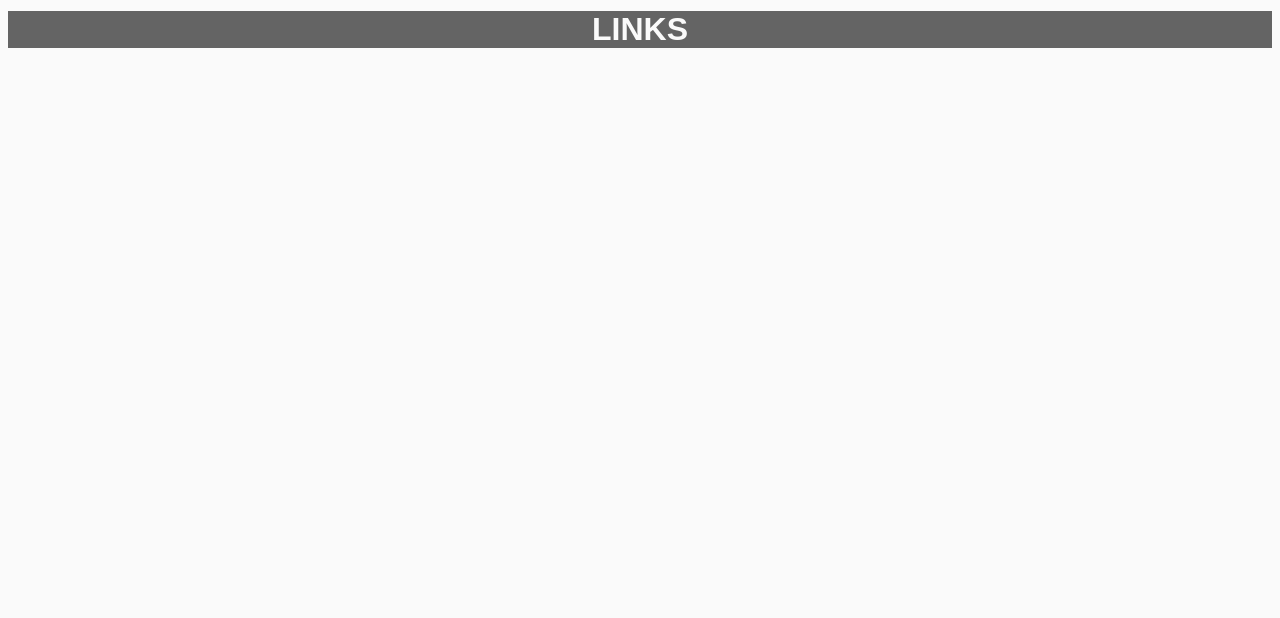
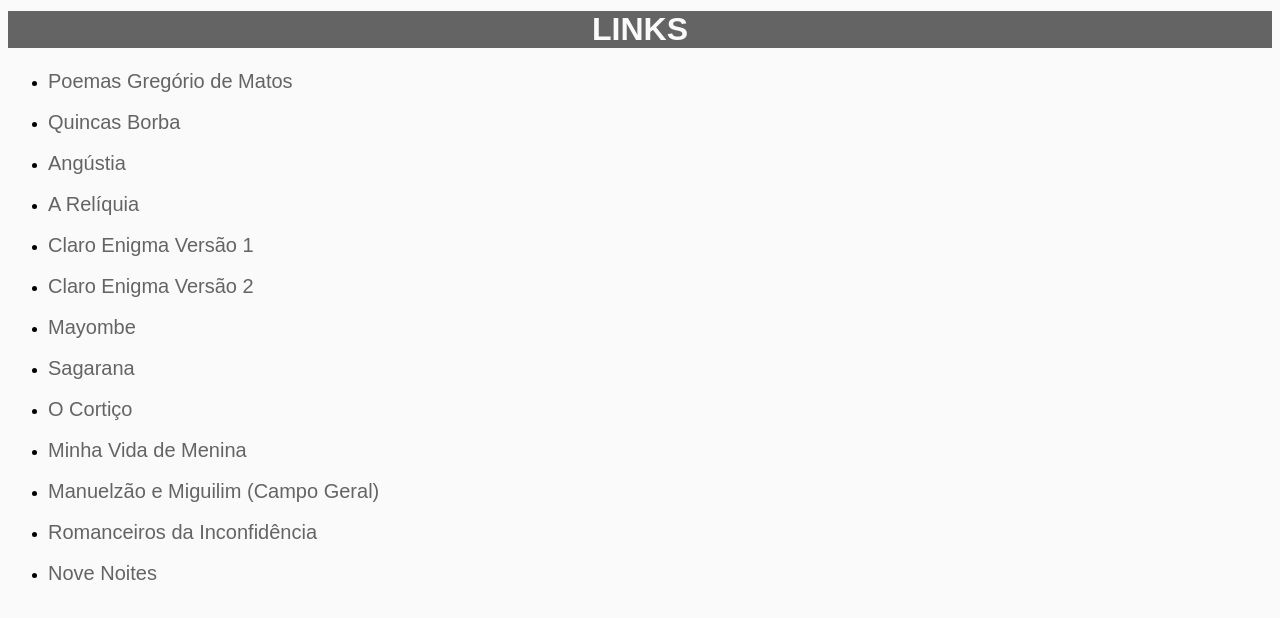
Before and after one commit to Vitoguro/sandbox, a plain HTML site: page literatura.html in a window 1280 px wide. Shown: the part 222-840 px from the top of the page. Before the commit the page ends 800 px from the top, so only its background shows below. Drawn offline with Linux system fonts and the light colour scheme.

Commit message:
links added

```diff
--- a/literatura.html
+++ b/literatura.html
@@ -30,6 +30,20 @@ text-align:center;
 <h1 id="menu">LINKS</h1>
 
 <ul>
+  <li><a class="links" href="https://drive.google.com/open?id=1DuJcVV-trpq2mjeSvmkPaKv7SMJ_r13h">Poemas Gregório de Matos</a></li><br>
+  <li><a class="links" href="https://drive.google.com/open?id=1jlwsjuaQ9-dzYIZlQNu27Zc_k-hjGOyZ">Quincas Borba</a></li><br>
+  <li><a class="links" href="https://drive.google.com/open?id=1lUWCYwih7mS7gaAtN3UaGJ8NaQWz-ASf">Angústia</a></li><br>
+  <li><a class="links" href="https://drive.google.com/open?id=1g4jl7KJNYPUIRKaMLR_IgJ0zMtleZDHN">A Relíquia</a></li><br>
+  <li><a class="links" href="https://drive.google.com/open?id=1e2g8BjCKiVItkuZJ7r80sV27DVy9G2Xo">Claro Enigma Versão 1</a></li><br>
+  <li><a class="links" href="https://drive.google.com/open?id=1iYcQUtFWy7rnEFuzrCwPZOQe0HSaH1UH">Claro Enigma Versão 2</a></li><br>
+  <li><a class="links" href="https://drive.google.com/open?id=18DlaNnjNij5-fkr2rmYKfamjwNzMs90d">Mayombe</a></li><br>
+  <li><a class="links" href="https://drive.google.com/open?id=1lSGnFbpaMC_dNZdcqVpdI5KVG1UJJjpQ">Sagarana</a></li><br>
+  <li><a class="links" href="https://drive.google.com/open?id=1RcMPnABzRIep9OLLT-rR3eoG_8E0Gfxb">O Cortiço</a></li><br>
+  <li><a class="links" href="https://drive.google.com/open?id=1Tx5FjRr-T1eWvupqE_B724QFadvimiVs">Minha Vida de Menina</a></li><br>
+  <li><a class="links" href="https://drive.google.com/open?id=1cX0Vfnyre9Z2fZoeQB6g4nIAEufMhdw4">Manuelzão e Miguilim (Campo Geral)</a></li><br>
+  <li><a class="links" href="https://drive.google.com/open?id=1EcgdqEX9qc_crrsSnsI6hI-AgDtBFGfS">Romanceiros da Inconfidência</a></li><br>
+  <li><a class="links" href="https://drive.google.com/open?id=1L8YKjmozvXWC2KMKbkjVK-BA1rmtgtYj">Nove Noites</a></li><br>
+
 
 </ul>
 
```
Also changed, not shown: biologia.html (+1 -1 lines), filosofia.html (+1 -0 lines), historia.html (+3 -0 lines), olimpiadas.html (+9 -0 lines), outros.html (+3 -1 lines).
